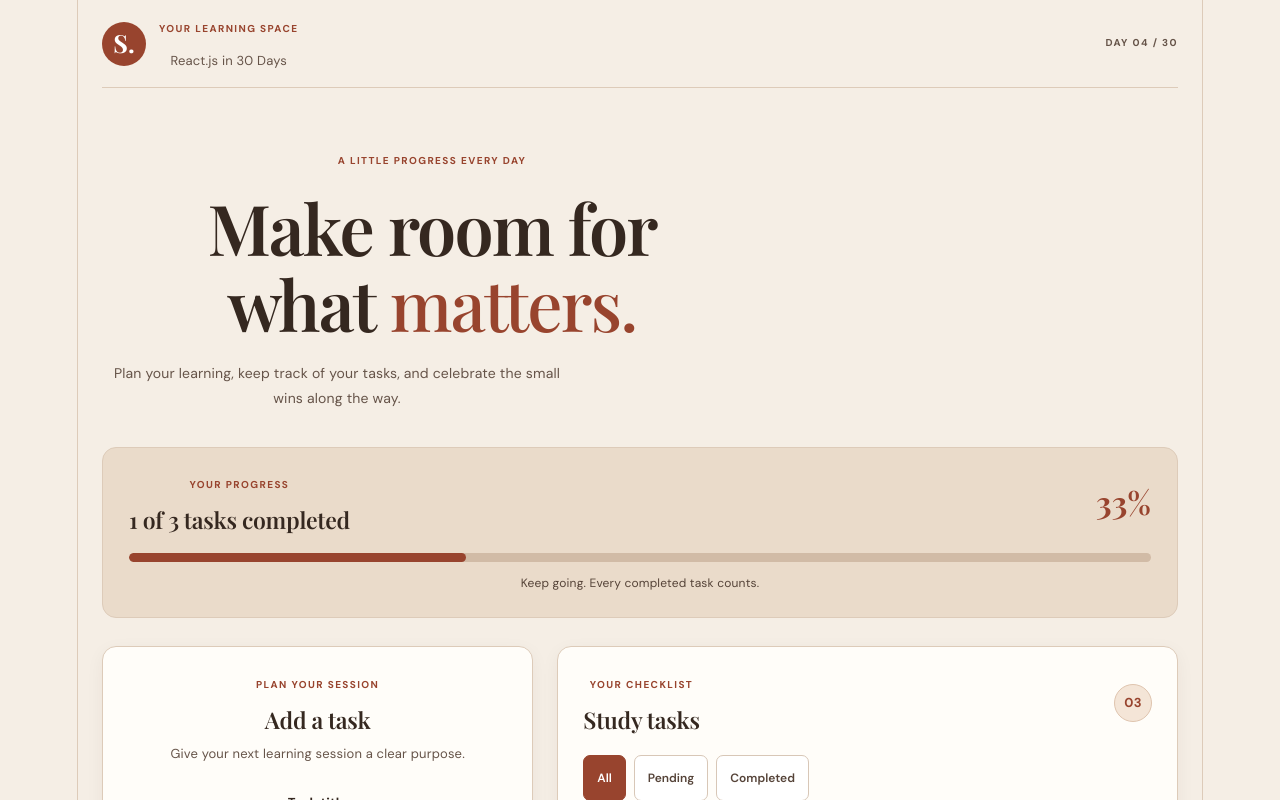
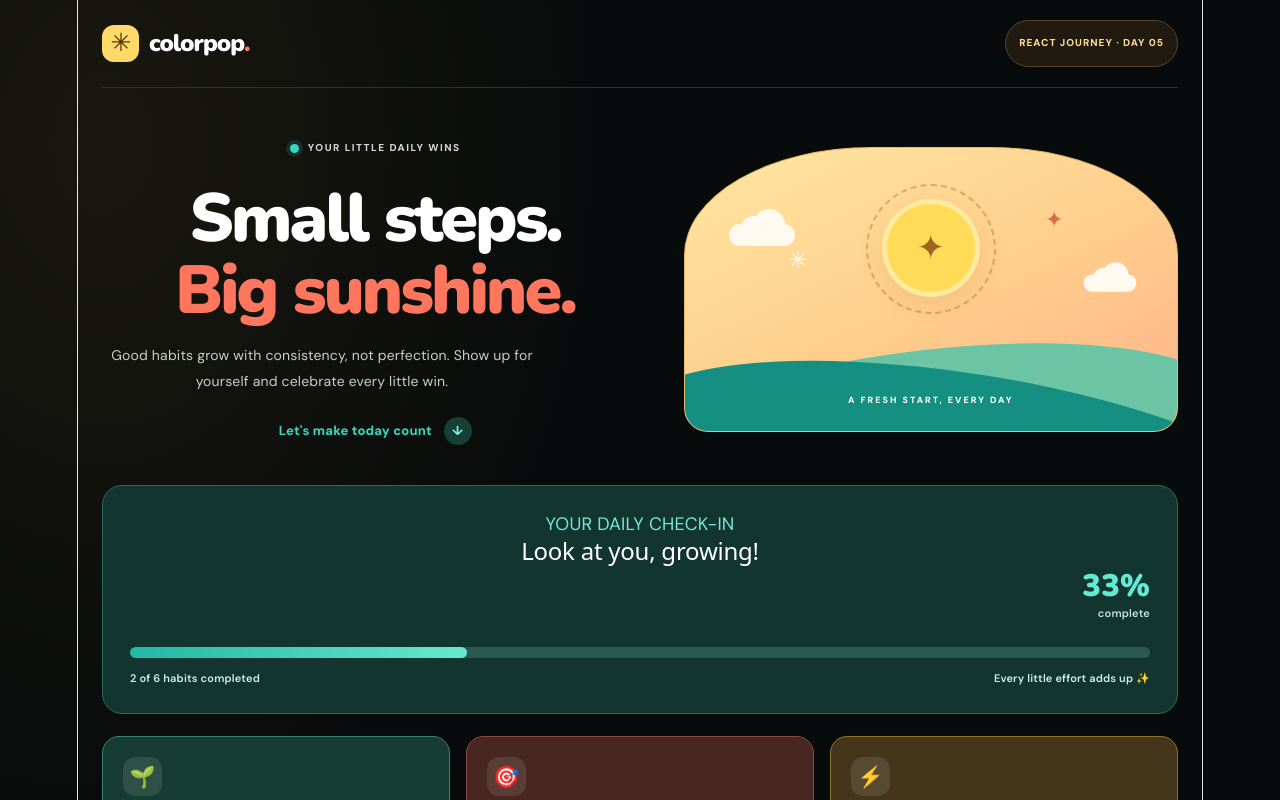
Before and after one commit to CodeWithUsmanOfficial25/React.js-in-30-Days, a React (Vite) app: page / in a window 1280 px wide. Shown: the top 800 px of the page. Built offline with nearby package versions, Linux system fonts and the light colour scheme.

Commit message:
docs: mark Day 5 as completed

```diff
--- a/src/App.jsx
+++ b/src/App.jsx
@@ -1,8 +1,7 @@
-
-import Day04 from "./days/Day04.jsx";
+import Day05 from "./days/Day05.jsx";
 
 function App() {
-  return <Day04 />;
+  return <Day05 />;
 }
 
 export default App;
```
Also changed, not shown: 1 other file (tests, documents, lock files or other folders).
